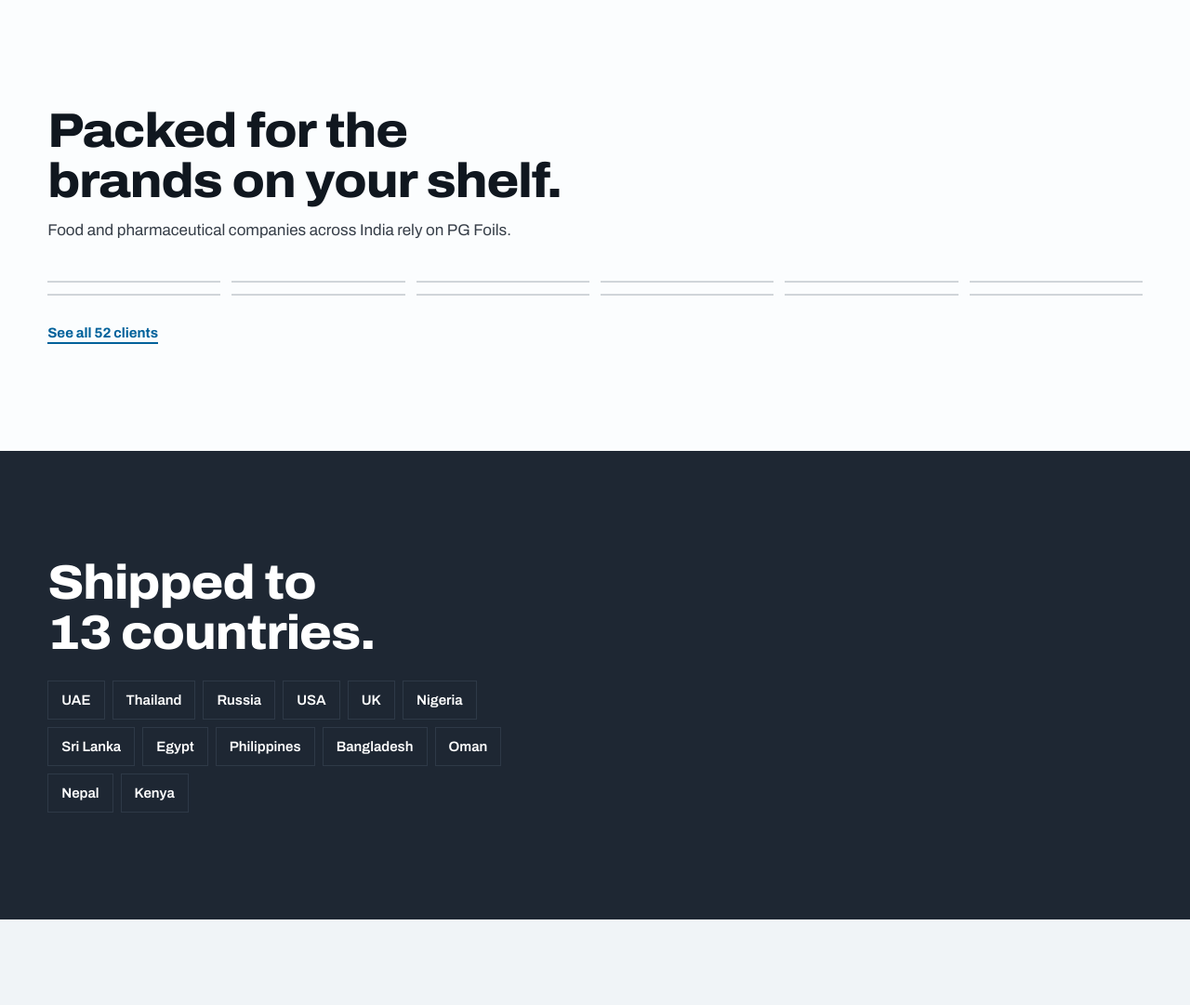
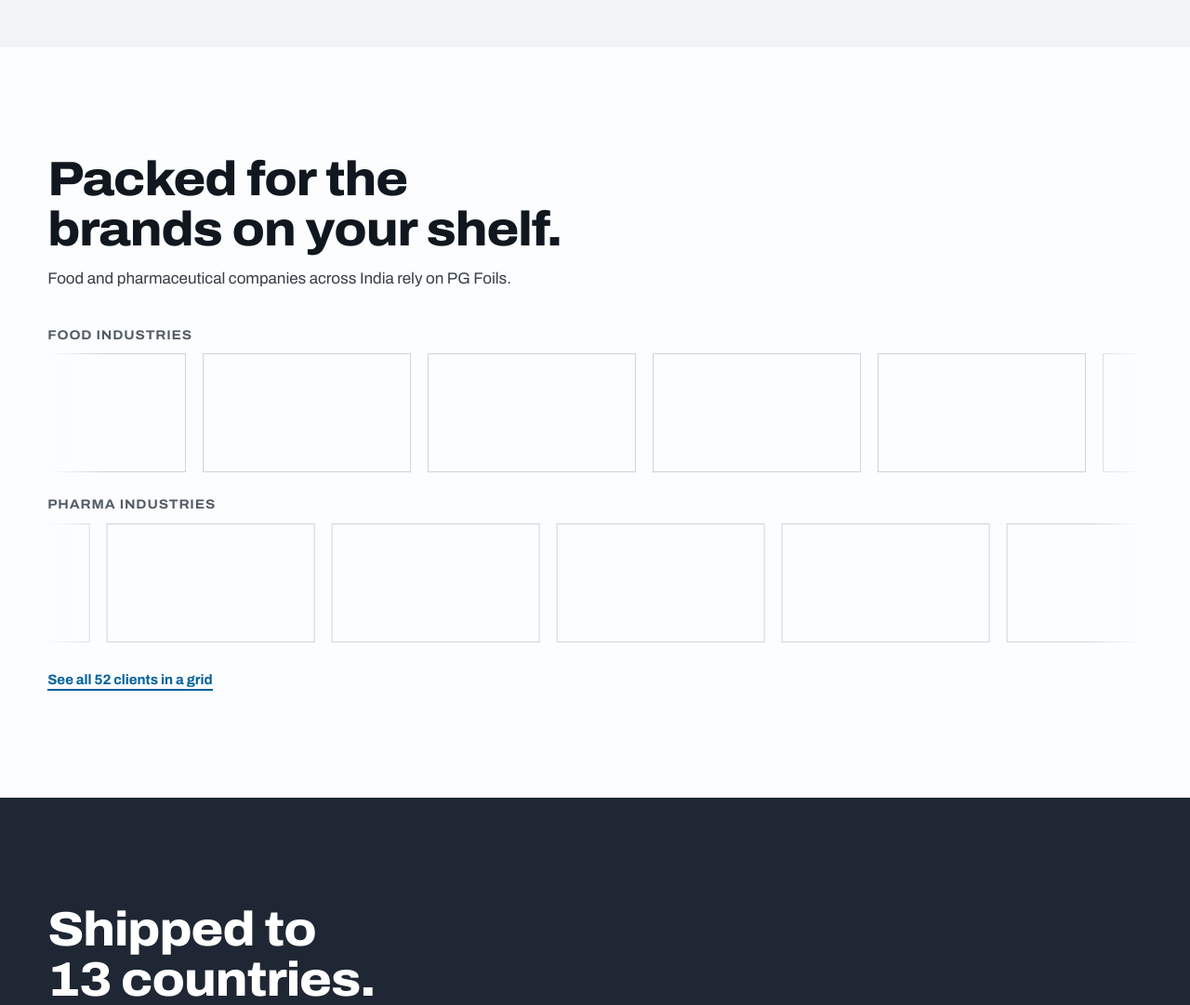
Before and after one commit to vinit2776/pgfoils-website, a Laravel app: page / in a window 1280 px wide. Shown: the part 3064-4145 px from the top of the page at 93% size. Run offline with Laravel 12, Linux system fonts and the light colour scheme; style sheets or scripts are compiled from the project's sources; parts of the project's set-up code (start-up, migrations or seed data) failed here and were passed over; some libraries are stand-ins or nearby versions.

Commit message:
Home: all 12 certificates, scrolling client logo rows with larger cards; bigger logo tiles on Clients page
Co-Authored-By: Claude Sonnet 5.5 <noreply@anthropic.com>

```diff
--- a/resources/css/site/content.css
+++ b/resources/css/site/content.css
@@ -39,7 +39,7 @@
 .tile img { width: 100%; aspect-ratio: 4 / 3; object-fit: contain; padding: 12px; }
 .tile.photo img { object-fit: cover; padding: 0; }
 .tile figcaption, .tile h3 { padding: 12px 14px 14px; font: 600 .9375rem var(--f-display); color: var(--ink); margin: 0; border-top: 1px solid var(--line); }
-.tile.logo img { aspect-ratio: 8 / 3; }
+.tile.logo img { aspect-ratio: 3 / 2; padding: 20px; }
 .tile.plain { border: 0; background: transparent; }
 .tile.plain img { padding: 0; }
 
--- a/resources/css/site/home.css
+++ b/resources/css/site/home.css
@@ -2,11 +2,14 @@
 .hero .makes { margin: 40px 0 0; display: flex; flex-wrap: wrap; gap: 8px 18px; font-size: .875rem; color: var(--on-dark-2); }
 .hero .makes b { color: #fff; font-weight: 700; letter-spacing: .02em; }
 .certband { background: var(--surface); border-bottom: 1px solid var(--line); padding-block: 22px; }
-.certband .wrap { display: flex; flex-wrap: wrap; align-items: center; gap: 14px 28px; }
+.certband .wrap { display: grid; gap: 16px; }
 .certband .lbl { margin: 0; font-weight: 700; font-size: .875rem; text-transform: uppercase; letter-spacing: .06em; color: var(--muted); }
-.cert-row { list-style: none; margin: 0; padding: 0; display: flex; flex-wrap: wrap; gap: 14px 22px; align-items: center; flex: 1; }
-.cert-row li { width: 64px; }
-.cert-row img { width: 100%; height: 48px; object-fit: contain; }
+.cert-row { list-style: none; margin: 0; padding: 0; display: grid; grid-template-columns: repeat(4, 1fr); gap: 16px 12px; align-items: center; justify-items: center; }
+@media (min-width: 700px) { .cert-row { grid-template-columns: repeat(6, 1fr); } }
+@media (min-width: 1100px) { .cert-row { grid-template-columns: repeat(12, 1fr); } }
+.cert-row li { width: 100%; max-width: 88px; }
+.cert-row img { width: 100%; height: 64px; object-fit: contain; }
+.certband .link-arrow { justify-self: start; }
 .sub { color: var(--ink-2); max-width: 62ch; margin: 12px 0 0; }
 .row-links { margin: 32px 0 0; display: flex; flex-wrap: wrap; gap: 16px 28px; align-items: center; }
 .tiles.t3 { grid-template-columns: repeat(2, 1fr); }
@@ -27,3 +30,20 @@
 .form .err { color: var(--err); font-weight: 600; font-size: .875rem; }
 .form .hp { position: absolute; left: -9999px; }
 .flash { background: var(--ok-tint); color: var(--ink); border-left: 4px solid var(--ok); padding: 16px 20px; max-width: 720px; margin-bottom: 24px; }
+/* Client logo marquee: CSS only, two rows moving in opposite directions, paused on hover or focus. */
+.marquee-label { font-size: .875rem; text-transform: uppercase; letter-spacing: .06em; color: var(--muted); margin: 28px 0 12px; }
+.marquee { overflow: hidden; -webkit-mask-image: linear-gradient(90deg, transparent, #000 5%, #000 95%, transparent); mask-image: linear-gradient(90deg, transparent, #000 5%, #000 95%, transparent); }
+.marquee .track { display: flex; width: max-content; animation: marquee 80s linear infinite; }
+.marquee.rev .track { animation-direction: reverse; animation-duration: 70s; }
+.marquee:hover .track, .marquee:focus-within .track { animation-play-state: paused; }
+.logo-card { flex: none; width: 168px; height: 104px; margin-right: 14px; background: var(--surface); border: 1px solid var(--line); display: grid; place-items: center; padding: 14px 18px; transition: border-color .25s var(--ease), transform .25s var(--ease); }
+.logo-card:hover { border-color: var(--cyan); transform: translateY(-3px); }
+.logo-card img { width: 100%; height: 100%; object-fit: contain; }
+@media (min-width: 800px) { .logo-card { width: 224px; height: 128px; padding: 18px 24px; margin-right: 18px; } }
+@keyframes marquee { to { transform: translateX(-50%); } }
+@media (prefers-reduced-motion: reduce) {
+  .marquee { overflow-x: auto; -webkit-mask-image: none; mask-image: none; }
+  .marquee .track { animation: none; }
+  .marquee .logo-card[aria-hidden="true"] { display: none; }
+  .logo-card:hover { transform: none; }
+}
--- a/resources/views/pages/clients.blade.php
+++ b/resources/views/pages/clients.blade.php
@@ -5,9 +5,9 @@
         <section class="block {{ $key === 'pharma' ? 'alt' : '' }}">
             <div class="wrap">
                 <h2 class="h3 sec-head">{{ $label }}</h2>
-                <div class="tiles t6">
+                <div class="tiles t4">
                     @for ($i = 1; $i <= $count; $i++)
-                        <figure class="tile logo"><x-picture :name="'cl-'.$key.'-'.$i" :alt="$label.' client '.$i" sizes="(min-width: 1000px) 16vw, 33vw"/></figure>
+                        <figure class="tile logo"><x-picture :name="'cl-'.$key.'-'.$i" :alt="$label.' client '.$i" sizes="(min-width: 1000px) 25vw, 50vw"/></figure>
                     @endfor
                 </div>
             </div>
--- a/resources/views/pages/home.blade.php
+++ b/resources/views/pages/home.blade.php
@@ -18,8 +18,8 @@
         <div class="wrap">
             <p class="lbl">Approvals and audits</p>
             <ul class="cert-row">
-                @foreach (array_slice($c['certificates'], 0, 6) as [$n, $label])
-                    <li><x-picture :name="'cert-'.$n" :alt="$label" sizes="120px"/></li>
+                @foreach ($c['certificates'] as [$n, $label])
+                    <li><x-picture :name="'cert-'.$n" :alt="$label" sizes="(min-width: 900px) 120px, 25vw"/></li>
                 @endforeach
             </ul>
             <a class="link-arrow" href="{{ route('certificates') }}">All certificates</a>
@@ -85,14 +85,19 @@
                 <h2 class="h2">Packed for the brands on your shelf.</h2>
                 <p class="sub">Food and pharmaceutical companies across India rely on PG Foils.</p>
             </div>
-            <div class="tiles t6">
-                @foreach ([['food', [1, 2, 3, 4, 5, 6]], ['pharma', [1, 2, 3, 4, 5, 6]]] as [$key, $ids])
-                    @foreach ($ids as $i)
-                        <figure class="tile logo"><x-picture :name="'cl-'.$key.'-'.$i" :alt="ucfirst($key).' client'" sizes="(min-width: 1000px) 16vw, 33vw"/></figure>
-                    @endforeach
-                @endforeach
-            </div>
-            <p class="row-links"><a class="link-arrow" href="{{ route('clients') }}">See all 52 clients</a></p>
+            @foreach ([['food', 28, 'Food industries', ''], ['pharma', 24, 'Pharma industries', 'rev']] as [$key, $count, $label, $dir])
+                <h3 class="marquee-label">{{ $label }}</h3>
+                <div class="marquee {{ $dir }}" role="group" aria-label="{{ $label }} clients">
+                    <div class="track">
+                        @foreach ([false, true] as $copy)
+                            @for ($i = 1; $i <= $count; $i++)
+                                <div class="logo-card" @if ($copy) aria-hidden="true" @endif><x-picture :name="'cl-'.$key.'-'.$i" :alt="$copy ? '' : $label.' client '.$i" sizes="220px"/></div>
+                            @endfor
+                        @endforeach
+                    </div>
+                </div>
+            @endforeach
+            <p class="row-links"><a class="link-arrow" href="{{ route('clients') }}">See all 52 clients in a grid</a></p>
         </div>
     </section>
 
```
